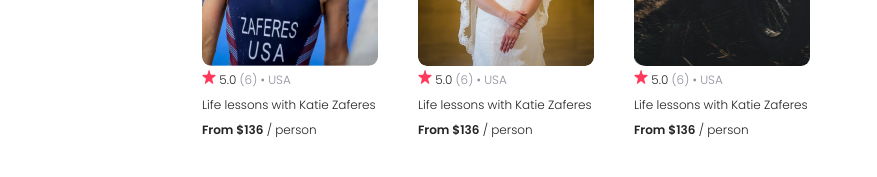
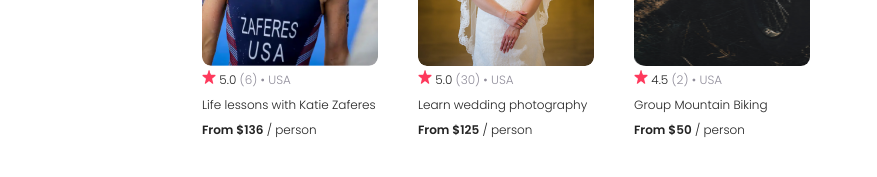
Before and after one commit to alejotsv/AirbnbExperience, a React (Vite) app: page / in a window 1280 px wide. Shown: the part 979-1156 px from the top of the page, without its empty margins (144-1021 px from the left). Built offline with nearby package versions, Linux system fonts and the light colour scheme.

Commit message:
complete cards based on props

```diff
--- a/src/components/Card.jsx
+++ b/src/components/Card.jsx
@@ -7,13 +7,13 @@ const Card = (props) => {
     <div className='card'>
       <img src={props.img} alt='swimmer image' />
       <div className='rating'>
-        <h4><img src={star} alt='star' /> 5.0 <em>(6) • USA</em></h4>
+        <h4><img src={star} alt='star' /> {props.rating} <em>({props.votes}) • USA</em></h4>
       </div>
       <div className='card-description'>
-        <p>Life lessons with Katie Zaferes</p>
+        <p>{props.description}</p>
       </div>
       <div className ='card-price'>
-        <p><strong>From $136</strong> / person</p>
+        <p><strong>From ${props.price}</strong> / person</p>
       </div>
     </div>
   );
```
